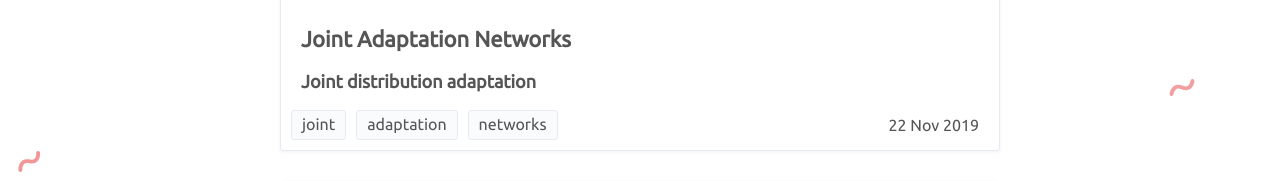
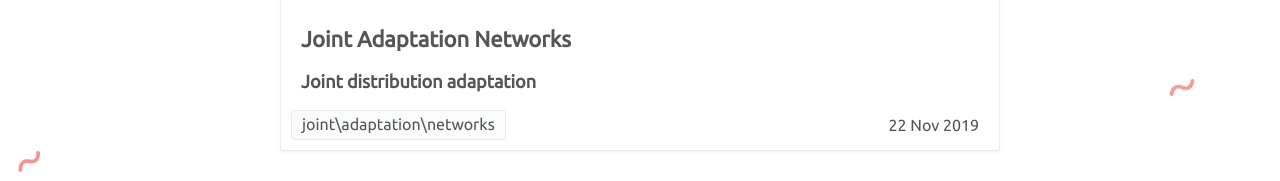
Before and after one commit to Ruby-H/ruby-h.github.com, a Jekyll site: the page built from index.html, in a window 1280 px wide. Shown: the part 813-994 px from the top of the page. Built offline with Jekyll 4.4.1, drawn with Linux system fonts in a browser that asks for light colours; comment, search, counter and statistics services are not loaded.

Commit message:
New paper

```diff
--- a/_posts/2019-11-22-Joint Adaptation Networks.markdown
+++ b/_posts/2019-11-22-Joint Adaptation Networks.markdown
@@ -2,7 +2,7 @@
 layout: post
 title:  "Joint Adaptation Networks"
 date:   2019-11-22 19:46:21 +0800
-tags: 'joint adaptation networks'
+tags: joint\adaptation\networks
 color: rgb(255,90,90)
 cover: '../assets/JAN.png'
 subtitle: 'Joint distribution adaptation'
```
